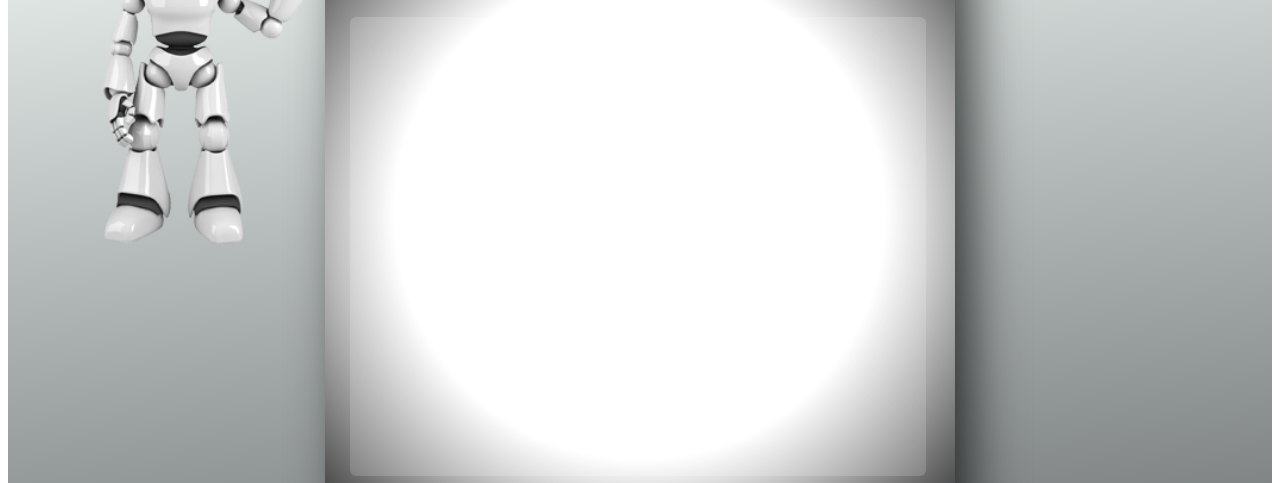
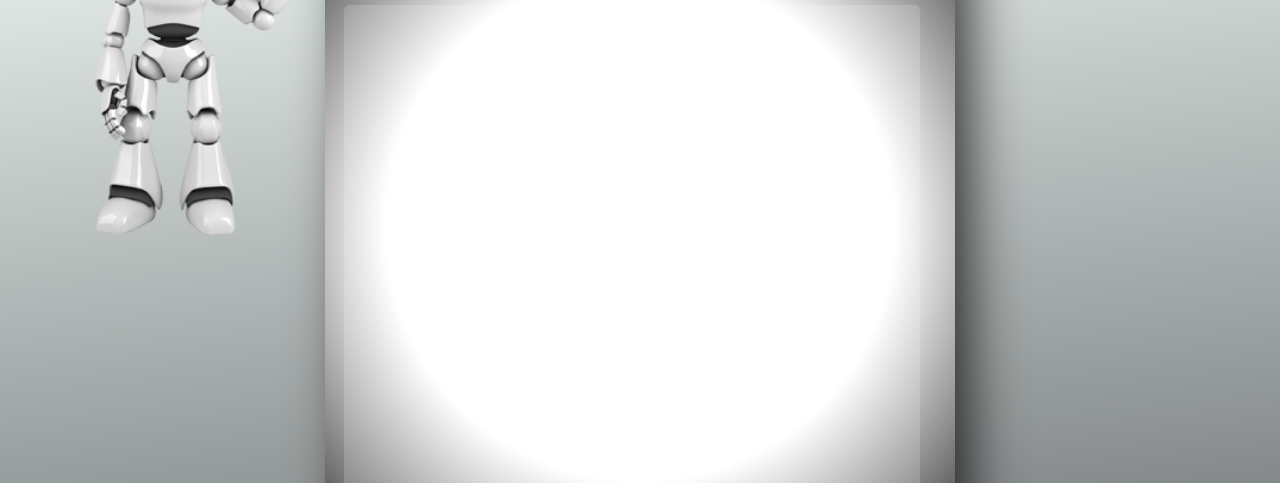
Before and after one commit to brmeza/portafolioChat, a plain HTML site: page index.html in a window 1280 px wide. Shown: the part 178-661 px from the top of the page. Drawn offline with Linux system fonts and the light colour scheme.

Commit message:
edicion css

```diff
--- a/styles.css
+++ b/styles.css
@@ -1,12 +1,16 @@
-
+body{
+    margin: 0;
+    padding: 0;
+}
 main{
     background: rgb(111,115,116);
     background: linear-gradient(354deg, rgba(111,115,116,1) 0%, rgba(247,255,252,1) 100%);
-    height: calc(96vh - 2.5rem);
+    /* height: calc(96vh - 2.5rem); */
+    height: 97vh;
     background-repeat: no-repeat;
     display: flex;
     justify-content: center;
-    padding: 1.25rem;
+    padding: 1rem;
 }
 
 .chat{
@@ -61,7 +65,7 @@ main{
 }
 
 .respuesta{
-    margin: 0.625rem;
+    margin: 0.225rem;
     border-radius: 0.375rem;
     background-color: rgba(255, 255, 255, 0.164);
     width: 96%;
```
